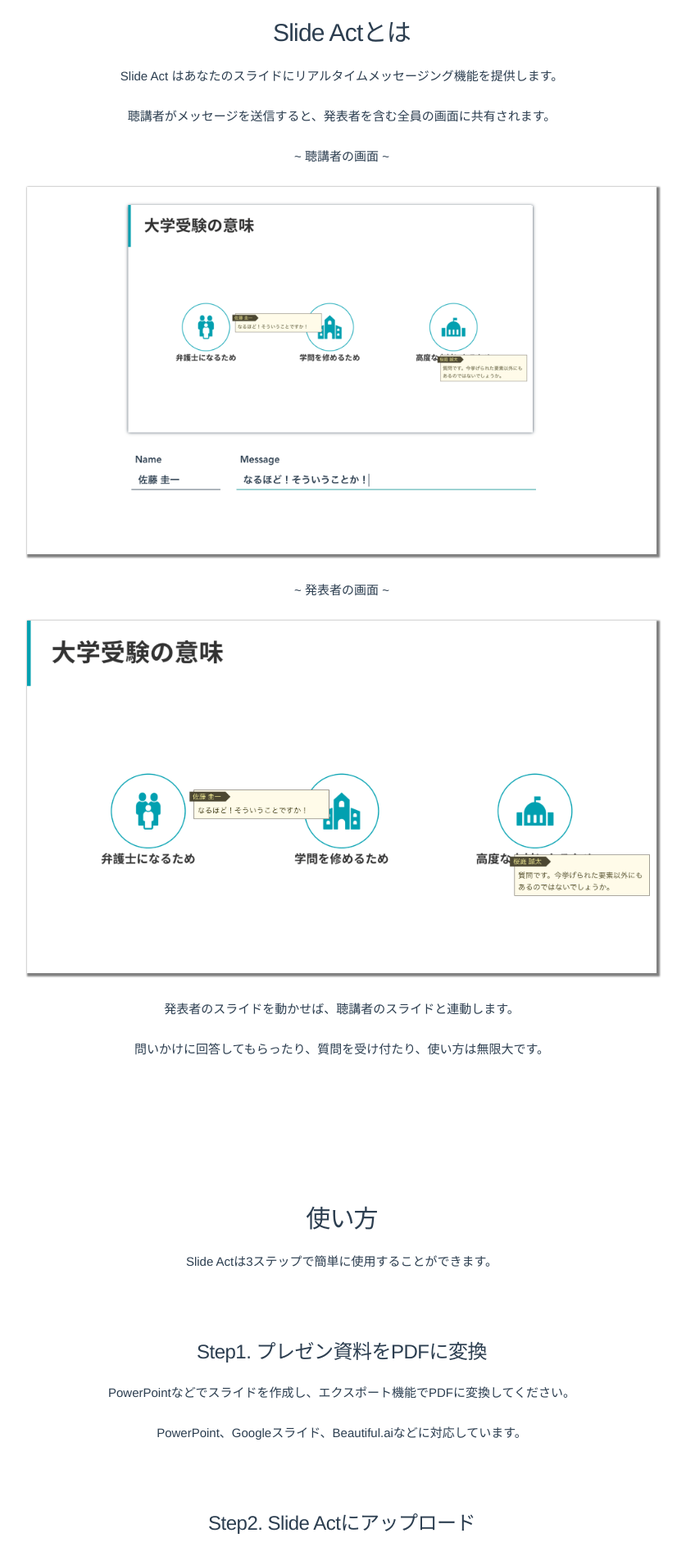
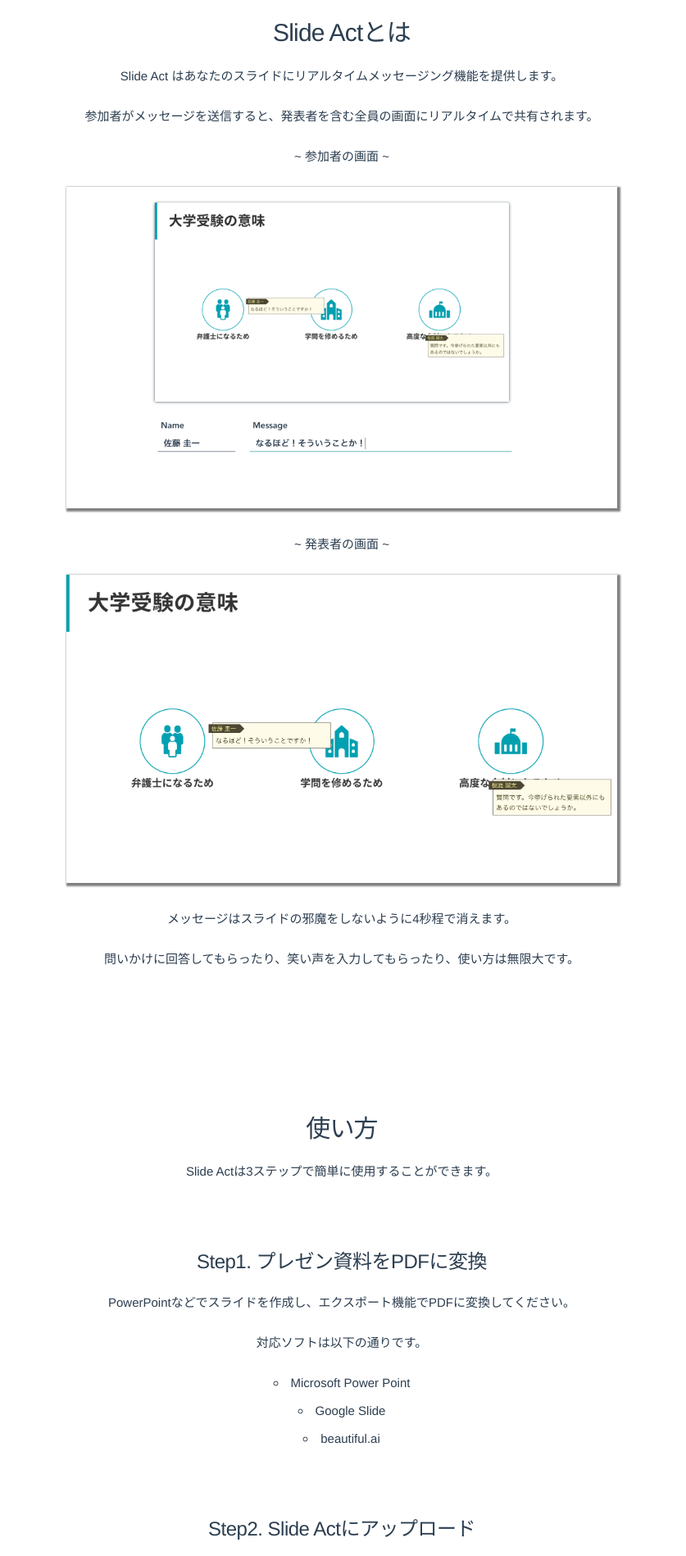
Before and after one commit to sanotyan1202/slide_act, a Vue app: page / in a window 1280 px wide. Shown: the part 880-2778 px from the top of the page at 82% size, without its empty margins (223-1060 px from the left). Built offline with nearby package versions, Linux system fonts and the light colour scheme.

Commit message:
使い方、紹介を修正

```diff
--- a/src/components/HowToUse.vue
+++ b/src/components/HowToUse.vue
@@ -10,7 +10,12 @@
               <div id="step1" class="how-to-step">
                 <h5>Step1. プレゼン資料をPDFに変換</h5>
                 <p>PowerPointなどでスライドを作成し、エクスポート機能でPDFに変換してください。</p>
-                <p>PowerPoint、Googleスライド、Beautiful.aiなどに対応しています。</p>
+                <p>対応ソフトは以下の通りです。</p>
+                <ul>
+                  <li>Microsoft Power Point</li>
+                  <li>Google Slide</li>
+                  <li>beautiful.ai</li>
+                </ul>
               </div>
               <div id="step2" class="how-to-step">
                 <h5>Step2. Slide Actにアップロード</h5>
@@ -19,7 +24,7 @@
                 <p><img src="img/slideact.png" class="how-to-use-image"></p>
               </div>
               <div id="step3" class="how-to-step">
-                <h5>Step3. 閲覧用URLを聴講者に共有</h5>
+                <h5>Step3. 閲覧用URLを参加者に共有</h5>
                 <p>PDFをアップロードすると、閲覧用URLが表示されます。</p>
                 <p>プレゼンを開始する前に聴講者に閲覧用URLを配布してください。</p>
                 <p><img src="img/browserurl.png" class="how-to-use-image"></p>
@@ -28,7 +33,6 @@
                 <p>閲覧用URLにアクセスすると聴講用のサイトが表示されます。</p>
                 <p><img src="img/browserscreen.png" class="how-to-use-image"></p>
                 <p>聴講者は名前とメッセージを入力し、Enterキーで送信することができます。</p>
-                <p>メッセージはプレゼンの邪魔をしないように4秒ほどで消えます。</p>
               </div>
               <div id="step4" class="how-to-step">
                 <p>それでは、いつもより活性化したプレゼンをお楽しみください。</p>
--- a/src/components/Introduction.vue
+++ b/src/components/Introduction.vue
@@ -7,13 +7,13 @@
           <div class="row">
             <div class="twelve columns">
               <p>Slide Act はあなたのスライドにリアルタイムメッセージング機能を提供します。</p>
-              <p>聴講者がメッセージを送信すると、発表者を含む全員の画面に共有されます。</p>
-              <p>~ 聴講者の画面 ~</p>
+              <p>参加者がメッセージを送信すると、発表者を含む全員の画面にリアルタイムで共有されます。</p>
+              <p>~ 参加者の画面 ~</p>
               <p><img src="img/browserscreen.png" class="intro-image"></p>
               <p>~ 発表者の画面 ~</p>
               <p><img src="img/comment.png" class="intro-image"></p>
-              <p>発表者のスライドを動かせば、聴講者のスライドと連動します。</p>
-              <p>問いかけに回答してもらったり、質問を受け付たり、使い方は無限大です。</p>
+              <p>メッセージはスライドの邪魔をしないように4秒程で消えます。</p>
+              <p>問いかけに回答してもらったり、笑い声を入力してもらったり、使い方は無限大です。</p>
             </div>
           </div>
         </div>
@@ -28,7 +28,7 @@
   margin-bottom: 50px;
 }
 .intro-image {
-  width: 80%;
+  width: 70%;
   box-shadow: 2px 2px 2px 2px gray;
 }
 </style>
```
